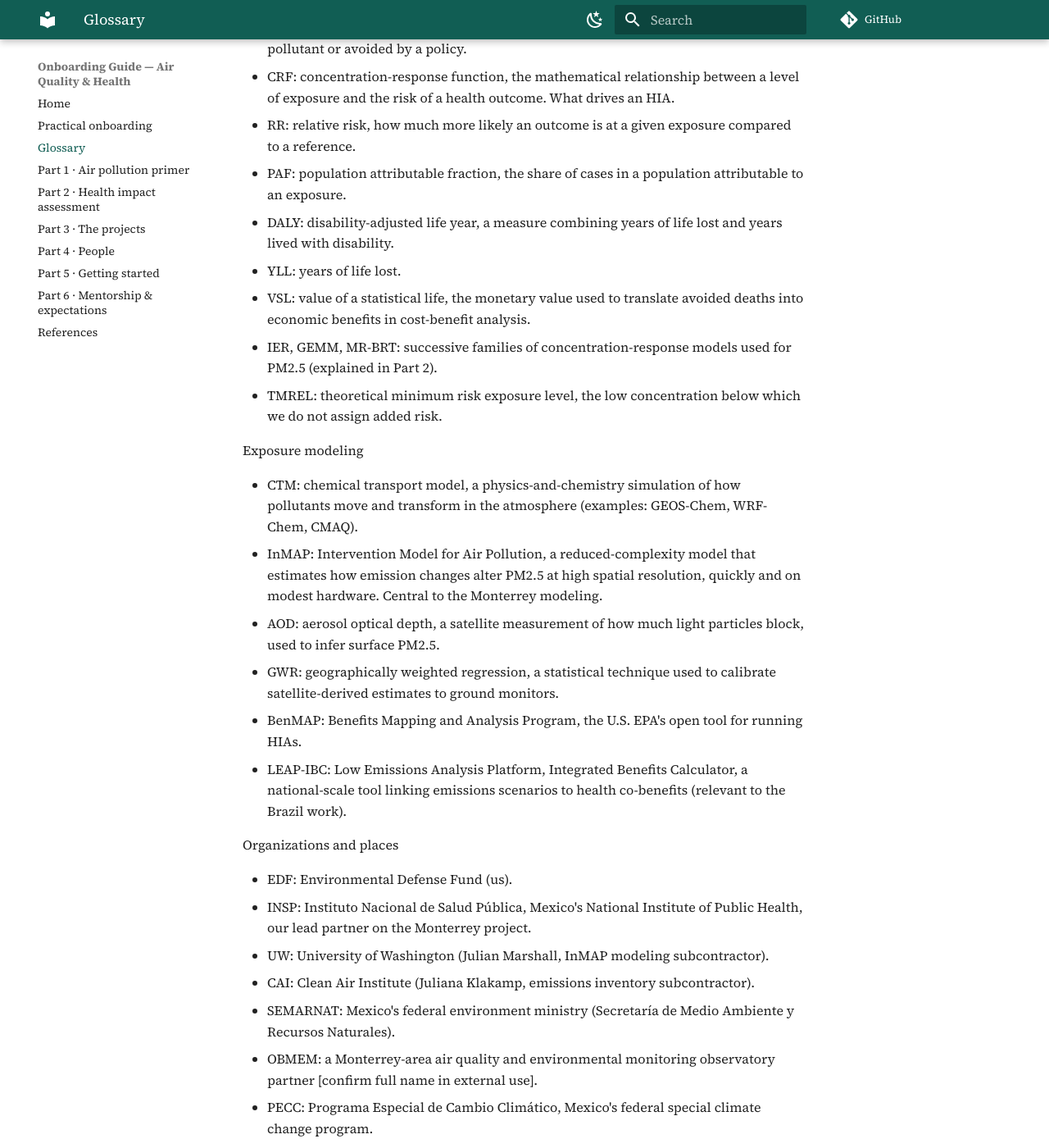
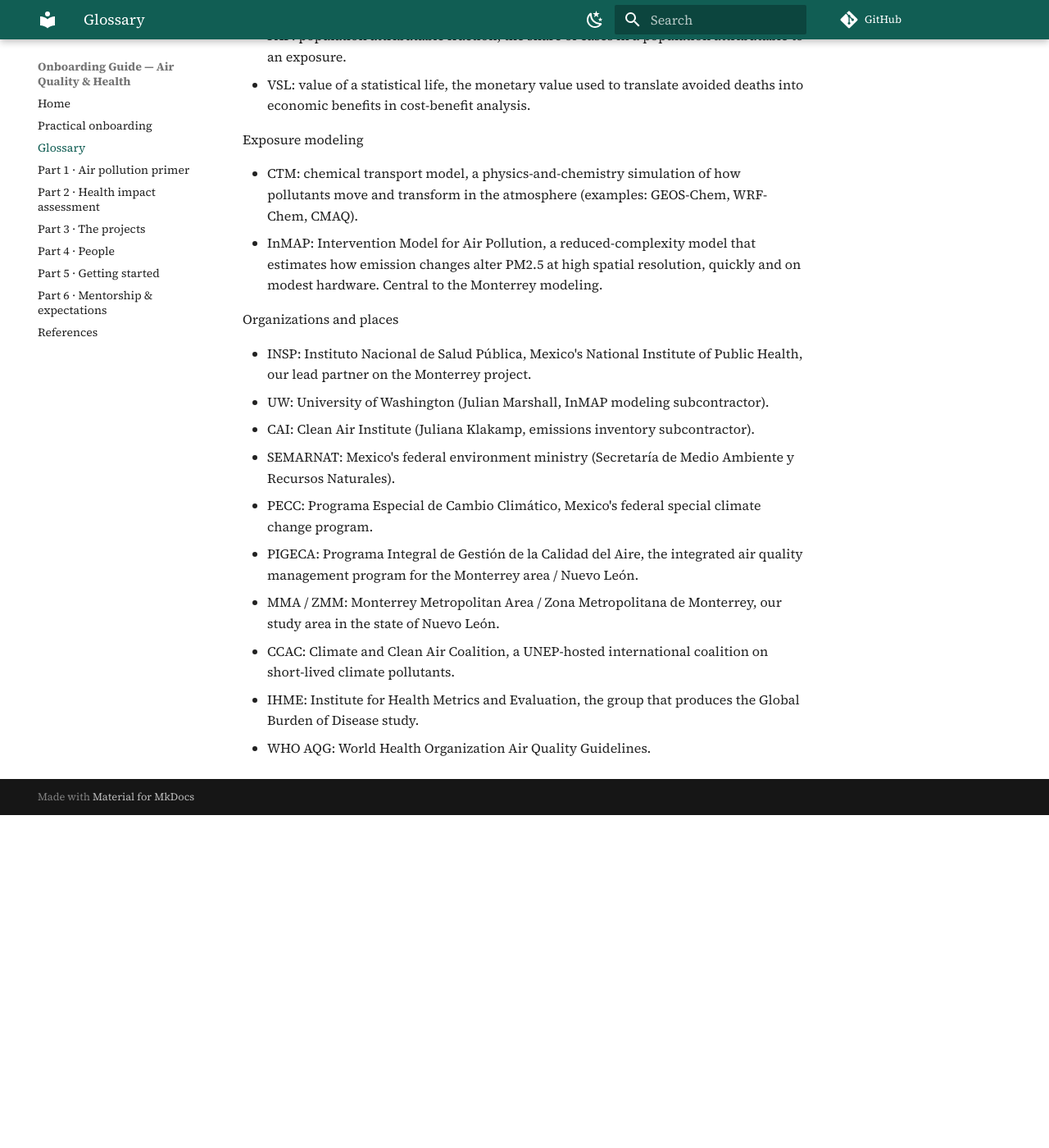
Before and after one commit to vtinney/mh-onboarding-site, an MkDocs documentation site: the page built from docs/glossary.md, in a window 1280 px wide and 1400 px high, scrolled down 1105 px. Shown: the whole window at 82% size. Built offline with MkDocs 1.6.1 and Material for MkDocs 9.7.7, drawn with Linux system fonts in a browser that asks for light colours; comment, search, counter and statistics services are not loaded; after the commit the page ends 2099 px from its top, so only the background shows below that; some of the changed text lies outside the part shown.

Commit message:
Update glossary.md

```diff
--- a/docs/glossary.md
+++ b/docs/glossary.md
@@ -10,8 +8,6 @@ Pollutants and chemistry
 - BC: black carbon, the sooty, light-absorbing fraction of PM2.5 from incomplete combustion (diesel engines, biomass burning, some industry). It is both a health hazard and a powerful warming agent. Central to the Monterrey project.
 - NO2 and NOx: nitrogen dioxide and nitrogen oxides, combustion gases, largely from traffic and industry.
 - O3: ground-level (tropospheric) ozone, not emitted directly but formed in the atmosphere from NOx and volatile organic compounds in sunlight.
-- SO2: sulfur dioxide, mainly from coal burning and some industry.
-- CO: carbon monoxide.
 - VOC: volatile organic compounds, a broad class of carbon-containing gases that help form ozone and secondary particles.
 
 Greenhouse gases and climate
@@ -20,7 +16,6 @@ Greenhouse gases and climate
 - CO2: carbon dioxide, the dominant long-lived greenhouse gas.
 - CH4: methane, a potent, shorter-lived greenhouse gas and an ozone precursor.
 - SLCP: short-lived climate pollutant. Agents like black carbon, methane, tropospheric ozone, and hydrofluorocarbons that warm the climate but persist for a short time, so cutting them yields fast climate and health benefits.
-- GWP: global warming potential, a way to compare the warming effect of different gases over a chosen time horizon (commonly 20 or 100 years).
 
 Health and epidemiology
 
@@ -28,29 +23,19 @@ Health and epidemiology
 - CRF: concentration-response function, the mathematical relationship between a level of exposure and the risk of a health outcome. What drives an HIA.
 - RR: relative risk, how much more likely an outcome is at a given exposure compared to a reference.
 - PAF: population attributable fraction, the share of cases in a population attributable to an exposure.
-- DALY: disability-adjusted life year, a measure combining years of life lost and years lived with disability.
-- YLL: years of life lost.
 - VSL: value of a statistical life, the monetary value used to translate avoided deaths into economic benefits in cost-benefit analysis.
-- IER, GEMM, MR-BRT: successive families of concentration-response models used for PM2.5 (explained in Part 2).
-- TMREL: theoretical minimum risk exposure level, the low concentration below which we do not assign added risk.
 
 Exposure modeling
 
 - CTM: chemical transport model, a physics-and-chemistry simulation of how pollutants move and transform in the atmosphere (examples: GEOS-Chem, WRF-Chem, CMAQ).
 - InMAP: Intervention Model for Air Pollution, a reduced-complexity model that estimates how emission changes alter PM2.5 at high spatial resolution, quickly and on modest hardware. Central to the Monterrey modeling.
-- AOD: aerosol optical depth, a satellite measurement of how much light particles block, used to infer surface PM2.5.
-- GWR: geographically weighted regression, a statistical technique used to calibrate satellite-derived estimates to ground monitors.
-- BenMAP: Benefits Mapping and Analysis Program, the U.S. EPA's open tool for running HIAs.
-- LEAP-IBC: Low Emissions Analysis Platform, Integrated Benefits Calculator, a national-scale tool linking emissions scenarios to health co-benefits (relevant to the Brazil work).
 
 Organizations and places
 
-- EDF: Environmental Defense Fund (us).
 - INSP: Instituto Nacional de Salud Pública, Mexico's National Institute of Public Health, our lead partner on the Monterrey project.
 - UW: University of Washington (Julian Marshall, InMAP modeling subcontractor).
 - CAI: Clean Air Institute (Juliana Klakamp, emissions inventory subcontractor).
 - SEMARNAT: Mexico's federal environment ministry (Secretaría de Medio Ambiente y Recursos Naturales).
-- OBMEM: a Monterrey-area air quality and environmental monitoring observatory partner [confirm full name in external use].
 - PECC: Programa Especial de Cambio Climático, Mexico's federal special climate change program.
 - PIGECA: Programa Integral de Gestión de la Calidad del Aire, the integrated air quality management program for the Monterrey area / Nuevo León.
 - MMA / ZMM: Monterrey Metropolitan Area / Zona Metropolitana de Monterrey, our study area in the state of Nuevo León.
```
Also changed, not shown: other parts of docs/glossary.md (+0 -2 lines).
